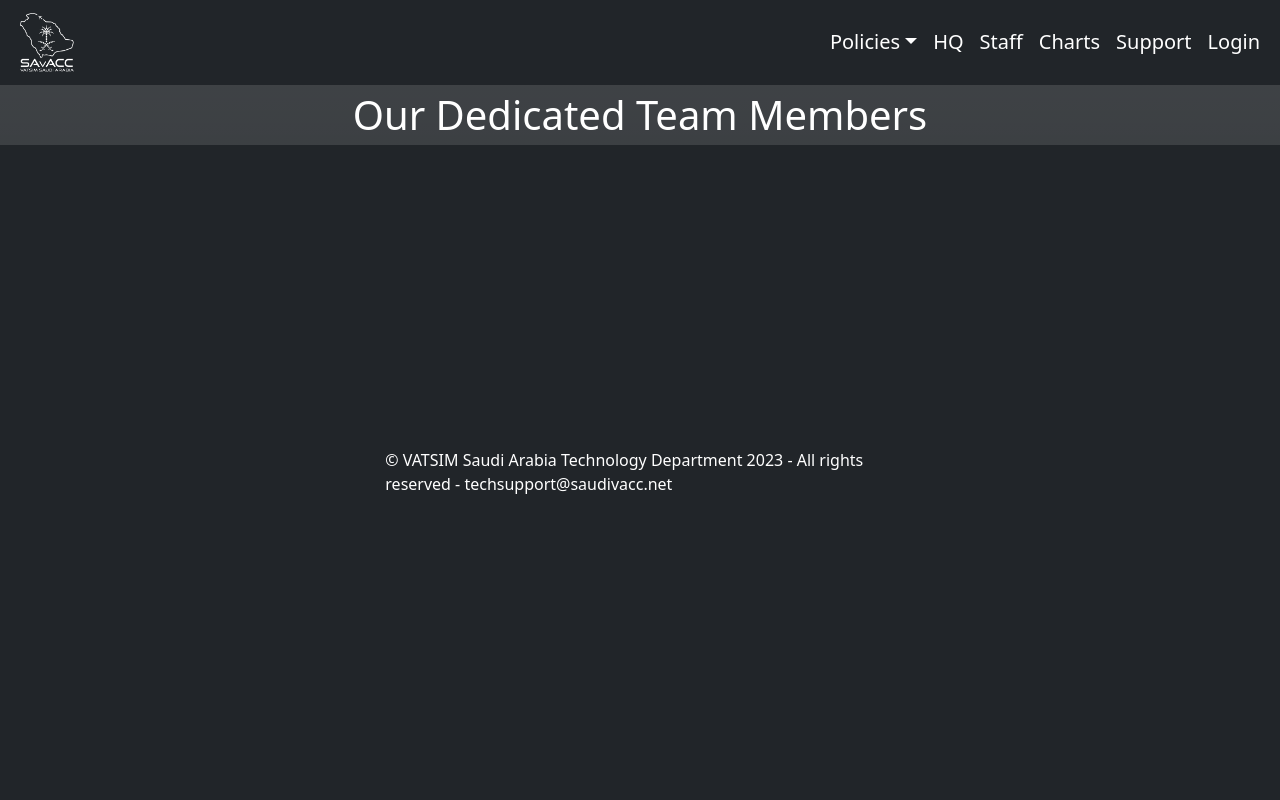
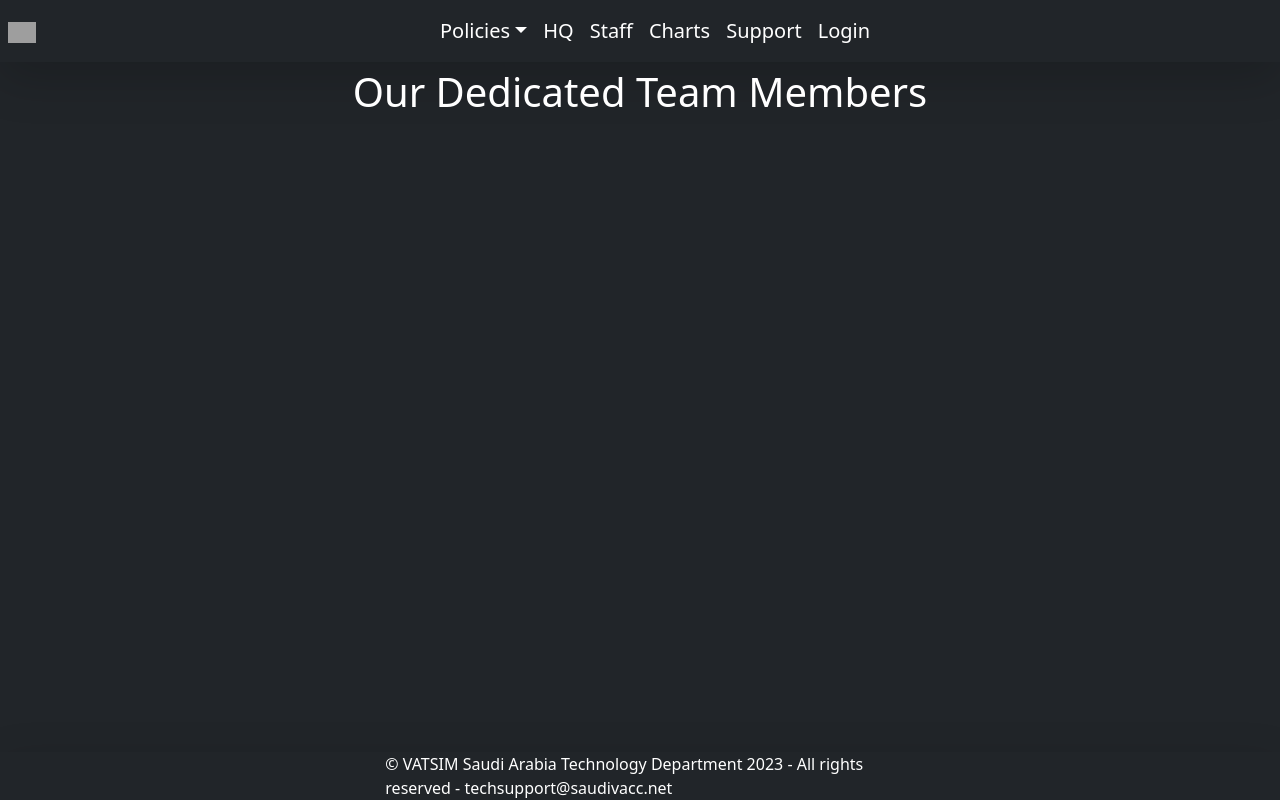
Before and after one commit to Nestirium/saudivacc_web, a PHP site: page /staff in a window 1280 px wide. Run offline with PHP 8.4, Linux system fonts and the light colour scheme; data that the repository does not hold is empty; grey boxes are pictures that could not be loaded.

Commit message:
Added commons header footer and meta.

```diff
--- /dev/null
+++ b/commons/footer.php
@@ -0,0 +1,9 @@
+<footer class="fixed-bottom shadow-lg">
+  <div class="container-fluid">
+    <div class="row text-white fs-6 fw-lighter justify-content-center align-items-center">
+      <div class="col-md-5">
+        © VATSIM Saudi Arabia Technology Department <?php echo date('Y'); ?> - All rights reserved - techsupport@saudivacc.net
+      </div>
+    </div>
+  </div>
+</footer>
--- /dev/null
+++ b/commons/header.php
@@ -0,0 +1,35 @@
+<header class="shadow-lg">
+  <nav class="navbar navbar-expand-md align-content-center">
+    <ul class="navbar-nav align-items-center fs-5">
+      <li class="nav-item">
+        <a class="navbar-brand nav-link" href="/">
+          <img class="img-fluid" style="width: 7%;"
+               src="https://cdn.discordapp.com/attachments/1030232586636755047/1130267892584288276/vACC_Logo_white_1.png"
+               alt="VATSIM Saudi Arabia Logo">
+        </a>
+      </li>
+      <li class="nav-item dropdown">
+        <a class="nav-link dropdown-toggle text-white" href="#" id="policiesDropdown" role="button"
+           data-bs-toggle="dropdown" aria-expanded="false">Policies</a>
+        <ul class="dropdown-menu" aria-labelledby="policiesDropdown">
+          <li><a class="dropdown-item" href="/policies/VATSIM_Saudi_Arabia_GDPR_Policy_2023.pdf">GDPR Policy</a></li>
+        </ul>
+      </li>
+      <li class="nav-item">
+        <a class="nav-link text-white" href="#">HQ</a>
+      </li>
+      <li class="nav-item">
+        <a class="nav-link text-white" href="/staff">Staff</a>
+      </li>
+      <li class="nav-item">
+        <a class="nav-link text-white" href="/charts">Charts</a>
+      </li>
+      <li class="nav-item">
+        <a class="nav-link text-white" href="#">Support</a>
+      </li>
+      <li class="nav-item">
+        <a class="nav-link text-white" href="#">Login</a>
+      </li>
+    </ul>
+  </nav>
+</header>
--- /dev/null
+++ b/commons/metas.php
@@ -0,0 +1,4 @@
+<meta charset="utf-8">
+<meta name="viewport" content="width=device-width, initial-scale=1.0">
+<link href="https://cdn.jsdelivr.net/npm/bootstrap@5.3.0/dist/css/bootstrap.min.css" rel="stylesheet">
+<script src="https://cdn.jsdelivr.net/npm/bootstrap@5.3.0/dist/js/bootstrap.bundle.min.js"></script>
--- a/staff/index.php
+++ b/staff/index.php
@@ -2,63 +2,24 @@
 <html lang="en">
 
 <head>
-  <meta charset="utf-8">
+
+  <?php include '../commons/metas.php'; ?>
+
   <title>VATSIM Saudi Arabia | Staff</title>
   <meta name="description" content="The staff members of VATSIM Saudi Arabia.">
-  <meta name="viewport" content="width=device-width, initial-scale=1.0">
-
   <meta property="og:title" content="VATSIM Saudi Arabia | Staff">
   <meta property="og:type" content="">
   <meta property="og:url" content="">
   <meta property="og:image" content="">
 
-  <link href="https://cdn.jsdelivr.net/npm/bootstrap@5.3.0/dist/css/bootstrap.min.css" rel="stylesheet">
-  <script src="https://cdn.jsdelivr.net/npm/bootstrap@5.3.0/dist/js/bootstrap.bundle.min.js"></script>
-
 </head>
 
-<body>
+<body class="bg-dark">
+
+<?php include '../commons/header.php'; ?>
+
 <!-- The mother container !-->
-<div class="container-fluid bg-dark bg-gradient min-vh-100 d-flex" style="flex-direction: column; justify-content: space-between;">
-
-  <!-- First row in the grid system !-->
-  <div class="row bg-dark">
-    <!-- The row contains 1 column that spans the whole 12 units in the grid !-->
-    <div class="col-md-12">
-      <!-- The column contains a navbar using <nav> html element for SEO !-->
-      <nav class="navbar navbar-expand-md align-content-center">
-        <ul class="navbar-nav align-items-center fs-5">
-          <li class="nav-item">
-            <a class="navbar-brand nav-link" href="/">
-              <img class="img-fluid" style="width: 7%;" src="../img/vACC_Logo_white_1.png" alt="VATSIM Saudi Arabia Logo">
-            </a>
-          </li>
-          <li class="nav-item dropdown">
-            <a class="nav-link dropdown-toggle text-white" href="#" id="policiesDropdown" role="button"
-               data-bs-toggle="dropdown" aria-expanded="false">Policies</a>
-            <ul class="dropdown-menu" aria-labelledby="policiesDropdown">
-              <li><a class="dropdown-item" href="/policies/VATSIM_Saudi_Arabia_GDPR_Policy_2023.pdf">GDPR Policy</a></li>
-            </ul>
-          </li>
-          <li class="nav-item">
-            <a class="nav-link text-white" href="#">HQ</a>
-          </li>
-          <li class="nav-item">
-            <a class="nav-link text-white" href="/staff">Staff</a>
-          </li>
-          <li class="nav-item">
-            <a class="nav-link text-white" href="#">Charts</a>
-          </li>
-          <li class="nav-item">
-            <a class="nav-link text-white" href="#">Support</a>
-          </li>
-          <li class="nav-item">
-            <a class="nav-link text-white" href="#">Login</a>
-          </li>
-        </ul>
-      </nav>
-    </div>
-  </div>
+<div class="container-fluid">
 
   <div class="row justify-content-center">
     <div class="col-12 text-white text-center fs-1">
@@ -106,14 +67,9 @@
     ?>
   </div>
 
-  <!-- Fourth row in the grid system !-->
-  <div class="row text-white fs-6 fw-lighter justify-content-center align-items-center flex-grow-1 bg-dark">
-    <div class="col-md-5">
-      © VATSIM Saudi Arabia Technology Department <?php echo date('Y'); ?> - All rights reserved - techsupport@saudivacc.net
-    </div>
-  </div>
+</div>
 
-</div>
+  <?php include '../commons/footer.php'; ?>
 
 </body>
 
```
Also changed, not shown: index.php (+13 -55 lines).
